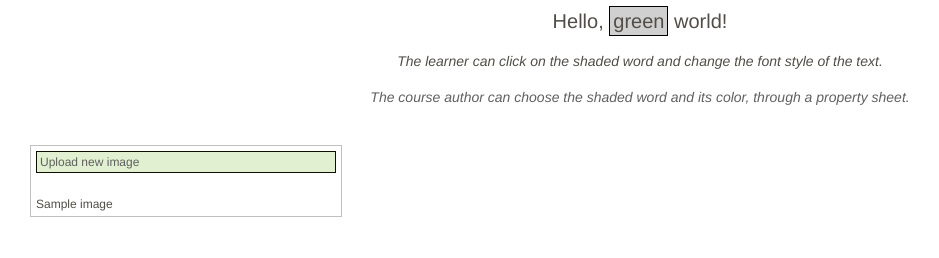
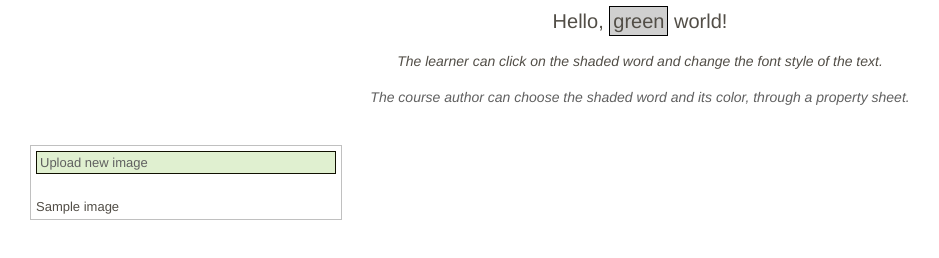
Before and after one commit to pallabchow/gadget-dev-intro, a plain HTML site: page hello-world-gadget/index.html in a window 1280 px wide. Shown: the whole page, without its empty margins (0-939 px from the left). Drawn offline with Linux system fonts and the light colour scheme.

Commit message:
removed Avenir font

```diff
--- a/hello-world-gadget/gadget.base.css
+++ b/hello-world-gadget/gadget.base.css
@@ -6,13 +6,13 @@
 }
 
 body {
-  font: 12px 'AvenirNextLTPro-Regular', 'Helvetica Neue', Helvetica, Arial, sans-serif;
+  font: 13px 'Helvetica Neue', Helvetica, Arial, sans-serif;
   word-wrap: break-word;
   color: #524e47;
 }
 
 html, button, input, select, textarea {
-  font-family: 'AvenirNextLTPro-Regular', 'Helvetica Neue', Helvetica, Arial, sans-serif;
+  font-family: 'Helvetica Neue', Helvetica, Arial, sans-serif;
   color: #7c7975;
 }
 
```
